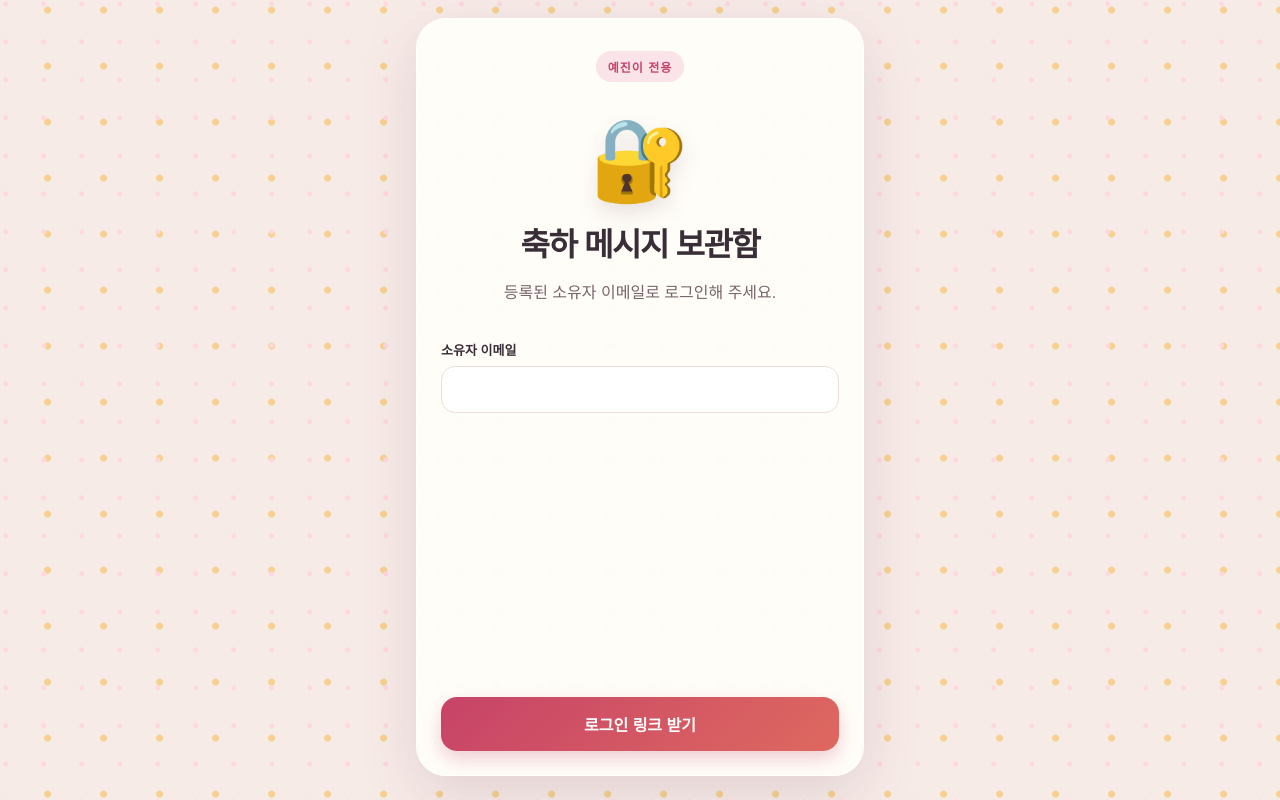
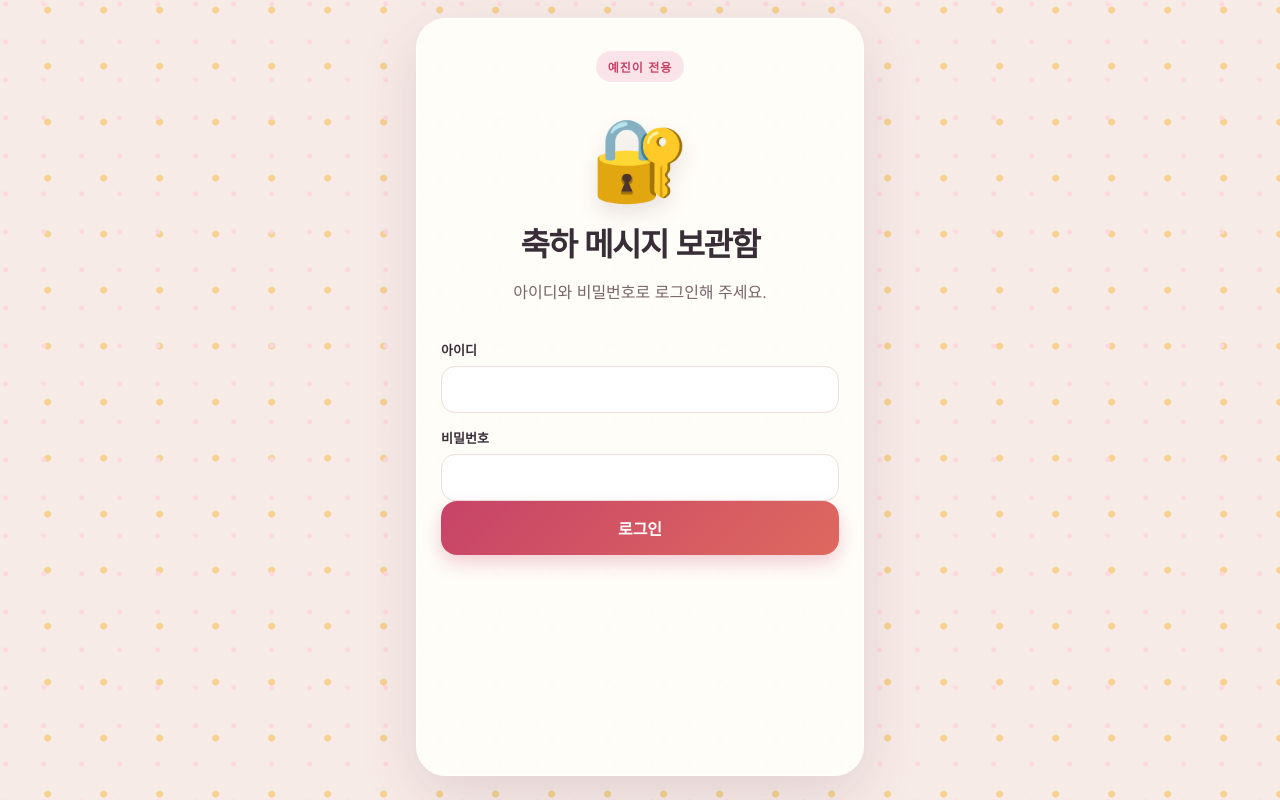
Before and after one commit to ahapwhs0414/birthday, a Next.js app: page /login in a window 1280 px wide. Built offline with nearby package versions, Linux system fonts and the light colour scheme; no server answers.

Commit message:
Use owner username and password login

```diff
--- /dev/null
+++ b/app/api/owner-login/route.ts
@@ -0,0 +1,29 @@
+import { NextResponse } from "next/server";
+import { createUserClient } from "@/lib/supabase-server";
+
+export async function POST(request: Request) {
+  const body = await request.json().catch(() => null);
+  if (typeof body?.username !== "string" || typeof body?.password !== "string" ||
+      body.username.length > 40 || body.password.length > 128) {
+    return NextResponse.json({ message: "아이디 또는 비밀번호를 확인해 주세요." }, { status: 400 });
+  }
+
+  const username = process.env.OWNER_USERNAME;
+  const email = process.env.OWNER_EMAIL;
+  if (!username || !email) {
+    return NextResponse.json({ message: "소유자 설정이 필요해요." }, { status: 503 });
+  }
+  if (body.username !== username) {
+    return NextResponse.json({ message: "아이디 또는 비밀번호를 확인해 주세요." }, { status: 401 });
+  }
+
+  const supabase = await createUserClient();
+  if (!supabase) {
+    return NextResponse.json({ message: "Supabase 설정이 필요해요." }, { status: 503 });
+  }
+  const { data, error } = await supabase.auth.signInWithPassword({ email, password: body.password });
+  if (error || data.user?.email !== email) {
+    return NextResponse.json({ message: "아이디 또는 비밀번호를 확인해 주세요." }, { status: 401 });
+  }
+  return NextResponse.json({ ok: true });
+}
--- a/app/login/LoginForm.tsx
+++ b/app/login/LoginForm.tsx
@@ -1,9 +1,34 @@
 "use client";
-import { createBrowserClient } from "@supabase/ssr";
-import { useState } from "react";
+import { useState, type FormEvent } from "react";
 
 export default function LoginForm() {
-  const [email, setEmail] = useState(""); const [notice, setNotice] = useState("");
-  const login = async () => { const url = process.env.NEXT_PUBLIC_SUPABASE_URL; const key = process.env.NEXT_PUBLIC_SUPABASE_ANON_KEY; if (!url || !key) return setNotice("Supabase 설정이 필요해요."); const client = createBrowserClient(url, key); const { error } = await client.auth.signInWithOtp({ email, options: { emailRedirectTo: `${location.origin}/admin` } }); setNotice(error ? "로그인 링크를 보내지 못했어요." : "이메일에서 로그인 링크를 확인해 주세요."); };
-  return <><label>소유자 이메일<input type="email" value={email} onChange={(e) => setEmail(e.target.value)} /></label><button className="primary" onClick={login}>로그인 링크 받기</button>{notice && <p className="notice" role="status">{notice}</p>}</>;
+  const [username, setUsername] = useState("");
+  const [password, setPassword] = useState("");
+  const [notice, setNotice] = useState("");
+  const [pending, setPending] = useState(false);
+
+  const login = async (event: FormEvent<HTMLFormElement>) => {
+    event.preventDefault();
+    setPending(true);
+    setNotice("");
+    try {
+      const response = await fetch("/api/owner-login", {
+        method: "POST",
+        headers: { "content-type": "application/json" },
+        body: JSON.stringify({ username, password }),
+      });
+      if (!response.ok) throw new Error("아이디 또는 비밀번호를 확인해 주세요.");
+      location.replace("/admin");
+    } catch {
+      setNotice("아이디 또는 비밀번호를 확인해 주세요.");
+      setPending(false);
+    }
+  };
+
+  return <form onSubmit={login}>
+    <label>아이디<input value={username} onChange={(event) => setUsername(event.target.value)} autoComplete="username" required /></label>
+    <label>비밀번호<input type="password" value={password} onChange={(event) => setPassword(event.target.value)} autoComplete="current-password" required /></label>
+    <button className="primary" type="submit" disabled={pending}>{pending ? "로그인 중…" : "로그인"}</button>
+    {notice && <p className="notice" role="alert">{notice}</p>}
+  </form>;
 }
--- a/app/login/page.tsx
+++ b/app/login/page.tsx
@@ -1,2 +1,2 @@
 import LoginForm from "./LoginForm";
-export default function LoginPage() { return <main className="shell"><section className="card"><span className="eyebrow">예진이 전용</span><div className="hero-emoji">🔐</div><h1>축하 메시지 보관함</h1><p>등록된 소유자 이메일로 로그인해 주세요.</p><LoginForm /></section></main>; }
+export default function LoginPage() { return <main className="shell"><section className="card"><span className="eyebrow">예진이 전용</span><div className="hero-emoji">🔐</div><h1>축하 메시지 보관함</h1><p>아이디와 비밀번호로 로그인해 주세요.</p><LoginForm /></section></main>; }
```
Also changed, not shown: 2 other files (tests, documents, lock files or other folders).
